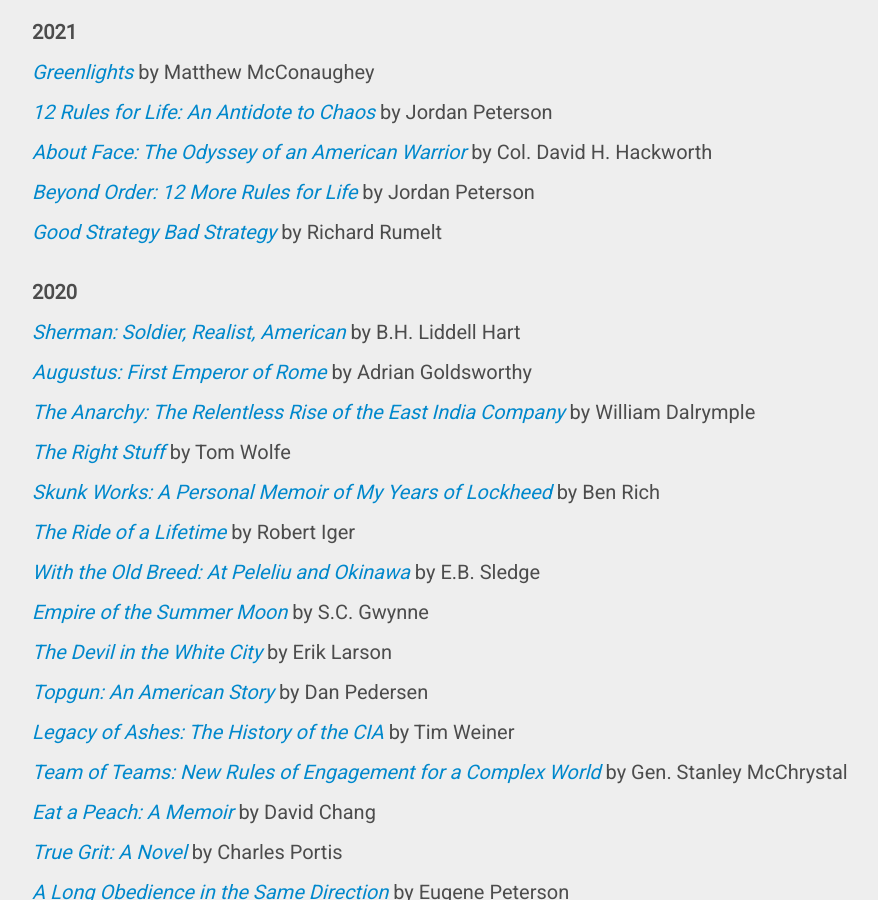
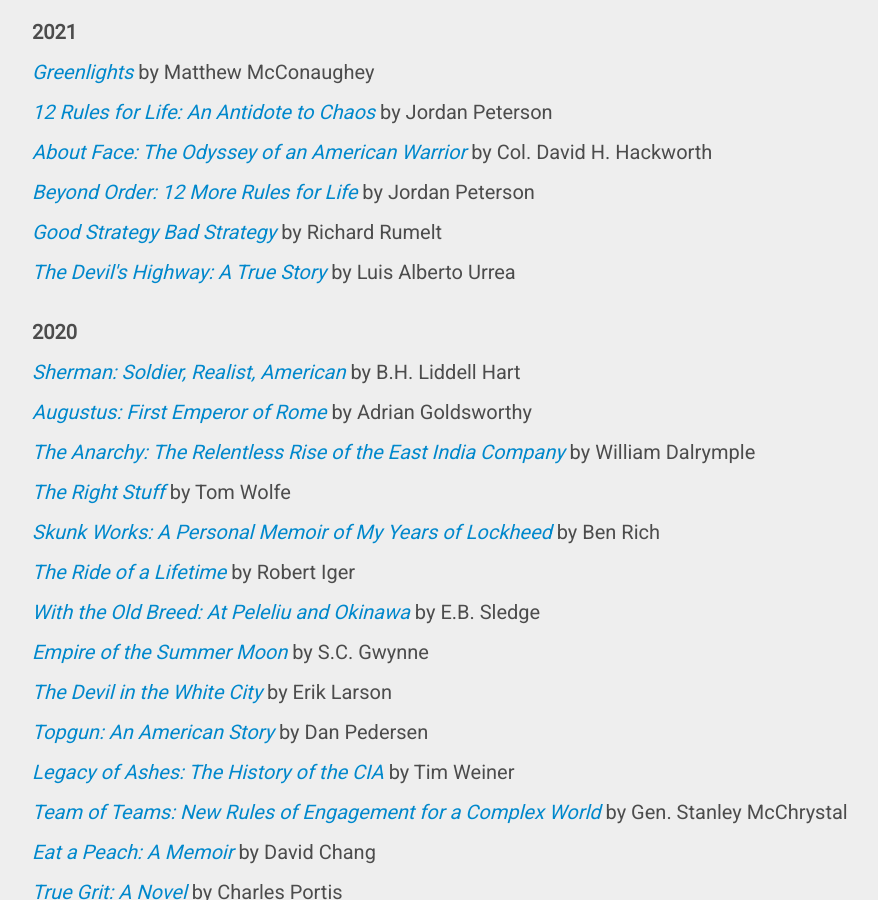
Before and after one commit to speric/speric.github.com, a Jekyll site: the page built from books/index.html, in a window 1280 px wide and 900 px high, scrolled down 389 px. Shown: the whole window, without its empty margins (138-1016 px from the left). Built offline with Jekyll 4.4.1, drawn with Linux system fonts in a browser that asks for light colours; some web fonts are replaced; comment, search, counter and statistics services are not loaded.

Commit message:
Add 'The Devil's Highway'

```diff
--- a/books/index.html
+++ b/books/index.html
@@ -16,6 +16,8 @@
   <p><i><a href="https://www.amazon.com/About-Face-Odyssey-American-Warrior/dp/0671695347">About Face: The Odyssey of an American Warrior</a></i> by Col. David H. Hackworth</p>
   <p><i><a href="https://www.jordanbpeterson.com/beyond-order-12-more-rules-for-life/">Beyond Order: 12 More Rules for Life</a></i> by Jordan Peterson</p>
   <p><i><a href="https://www.amazon.com/Good-Strategy-Bad-Difference-Matters/dp/0307886239">Good Strategy Bad Strategy</a></i> by Richard Rumelt</p>
+  <p><i><a href="https://www.amazon.com/Devils-Highway-True-Story/dp/0316010804">The Devil's Highway: A True Story</a></i> by Luis Alberto Urrea</p>
+
   <br/>
 
   <p><strong>2020</strong></p>
```
